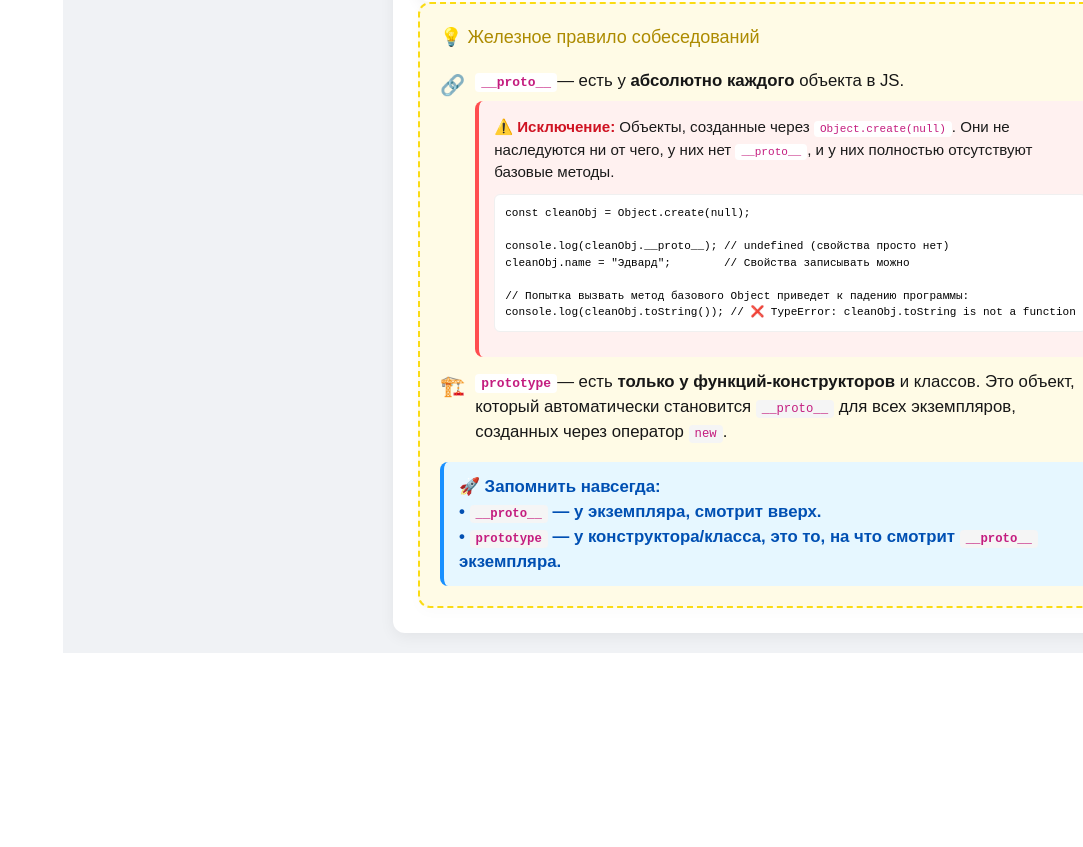
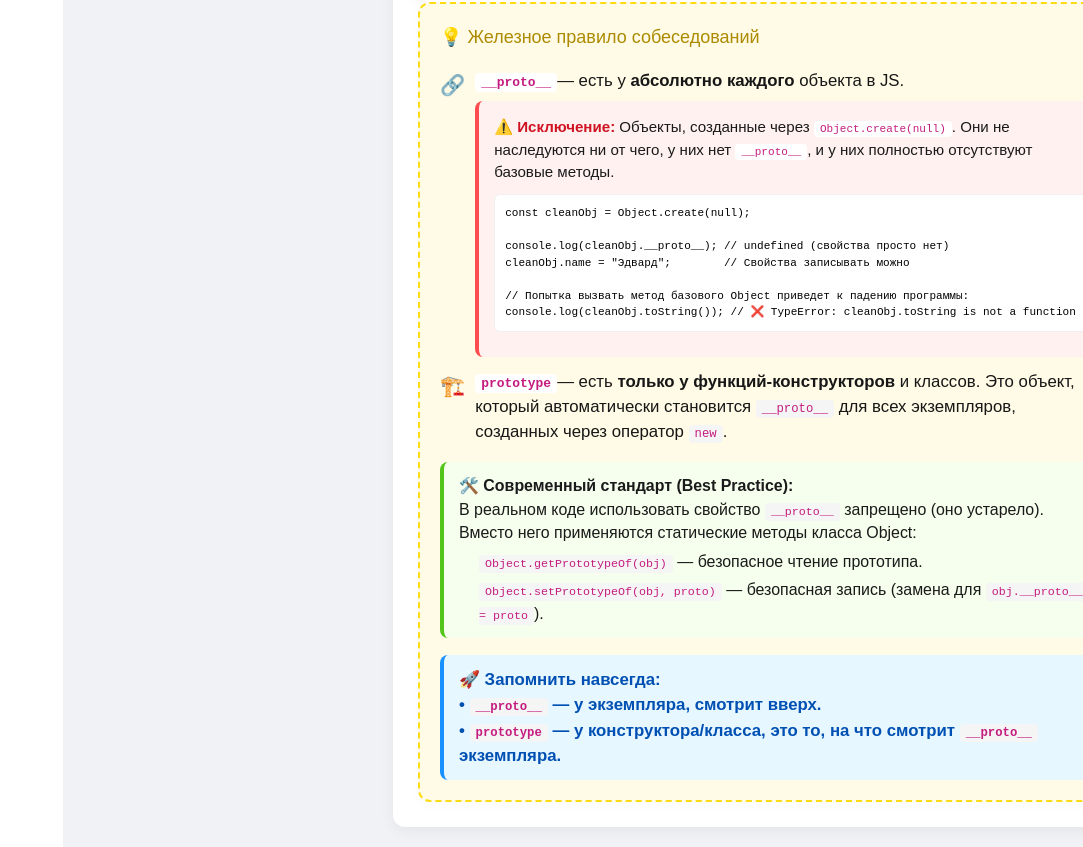
Before and after one commit to tymanskaya/next, a Next.js app: page /jsoop in a window 1280 px wide. Shown: the part 1598-2445 px from the top of the page, without its empty margins (197-1280 px from the left). Before the commit the page ends 2251 px from the top, so only its background shows below. Built offline with nearby package versions, Linux system fonts and the light colour scheme.

Commit message:
prototype

```diff
--- a/app/jsoop/page.tsx
+++ b/app/jsoop/page.tsx
@@ -229,7 +229,15 @@ console.log(cleanObj.toString()); // ❌ TypeError: cleanObj.toString is not a f
                                     &mdash; есть <b>только у функций-конструкторов</b> и классов. Это объект, который автоматически становится <code style={codeInlineStyle}>__proto__</code> для всех экземпляров, созданных через оператор <code style={codeInlineStyle}>new</code>.
                                 </div>
                             </div>
-
+                            {/* НОВЫЙ БЛОК: СОВРЕМЕННЫЙ СТАНДАРТ (Уровень Middle / Senior) */}
+                            <div style={{ backgroundColor: '#f6ffed', padding: '12px 15px', borderRadius: '8px', borderLeft: '4px solid #52c41a', fontSize: '0.95em', color: '#1a1a1a', marginTop: '5px' }}>
+                                🛠️ <b>Современный стандарт (Best Practice):</b><br/>
+                                В реальном коде использовать свойство <code style={codeInlineStyle}>__proto__</code> запрещено (оно устарело). Вместо него применяются статические методы класса Object:
+                                <ul style={{ margin: '5px 0 0 0', paddingLeft: '20px', display: 'flex', flexDirection: 'column', gap: '4px' }}>
+                                    <li><code style={codeInlineStyle}>Object.getPrototypeOf(obj)</code> &mdash; безопасное чтение прототипа.</li>
+                                    <li><code style={codeInlineStyle}>Object.setPrototypeOf(obj, proto)</code> &mdash; безопасная запись (замена для <code style={codeInlineStyle}>obj.__proto__ = proto</code>).</li>
+                                </ul>
+                            </div>
                             {/* ВАШ ФИНАЛЬНЫЙ ВЫВОД В ОДНУ СТРОКУ */}
                             <div style={{
                                 backgroundColor: '#e6f7ff',
```
